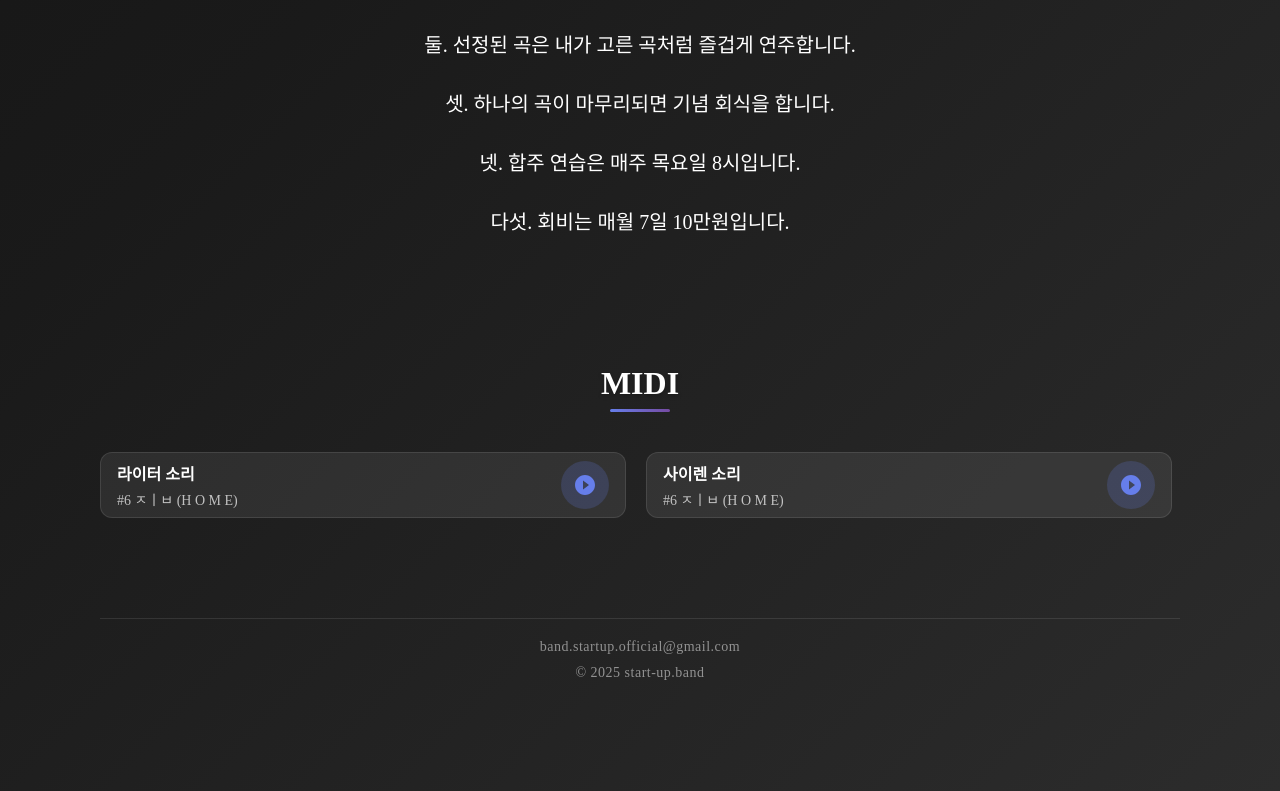
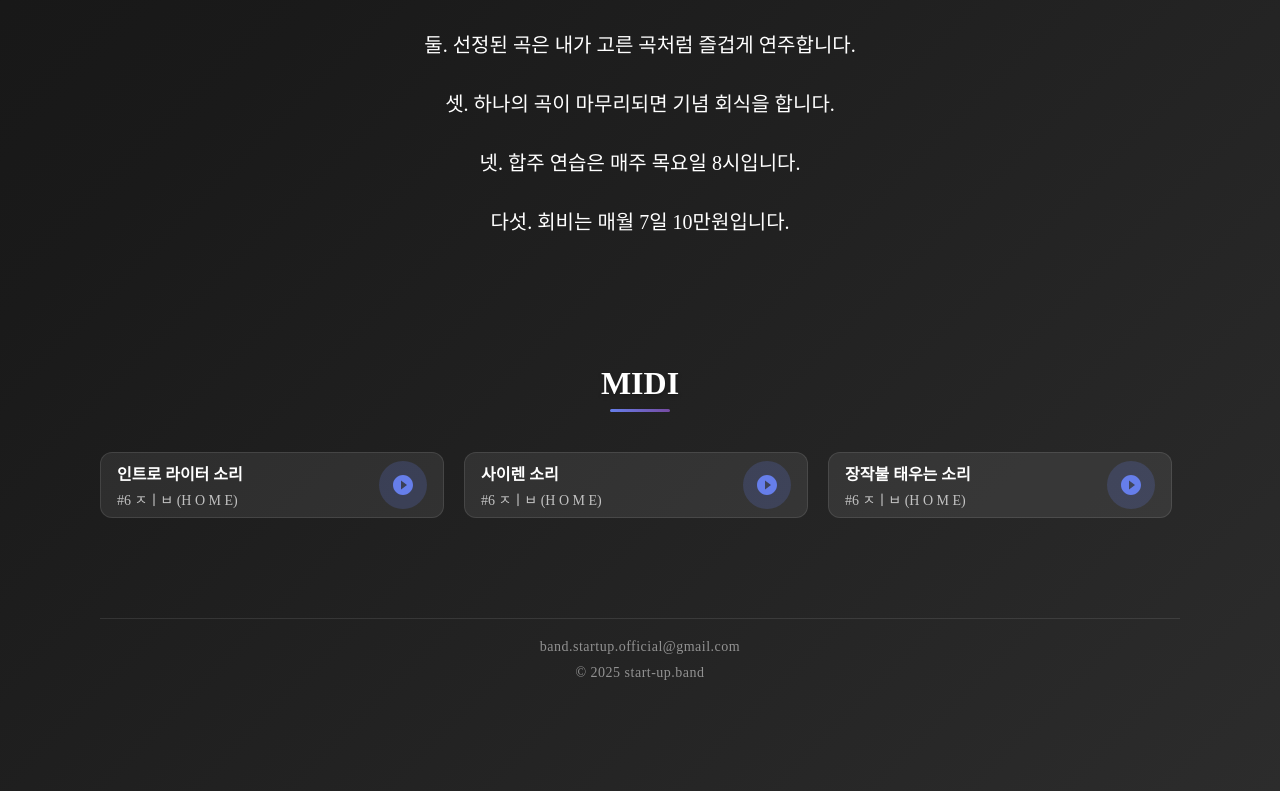
Before and after one commit to HelloMinchan/start-up, a React (Vite) app: page / in a window 1280 px wide. Shown: the part 4906-5697 px from the top of the page. Built offline with nearby package versions, Linux system fonts and the light colour scheme; a web font is replaced by a local one.

Commit message:
feat: #6 ㅈㅣㅂ (H O M E)

```diff
--- a/src/App.tsx
+++ b/src/App.tsx
@@ -5,6 +5,7 @@ import { LOGO_IMAGES, MEMBERS, TRACKS } from './assets'
 import ChristmasHatImg from './assets/christmas-hat.png'
 import LighterSound from './assets/sound/midi/lighter.mp3'
 import SirenSound from './assets/sound/midi/siren.mp3'
+import FirewoodSound from './assets/sound/midi/firewood.mp3'
 
 import Accordion from '@mui/material/Accordion'
 import AccordionSummary from '@mui/material/AccordionSummary'
@@ -342,7 +343,7 @@ function App() {
         <PracticeHistoryList style={{ marginTop: '50px', display: 'grid', gridTemplateColumns: 'repeat(auto-fit, minmax(250px, 1fr))', gap: '20px' }}>
           <PracticeHistoryItem key={'midi-lighter-sound'}>
             <PracticeInfo>
-              <PracticeWeek>라이터 소리</PracticeWeek>
+              <PracticeWeek>인트로 라이터 소리</PracticeWeek>
               <PracticeDate>#6 ㅈㅣㅂ (H O M E)</PracticeDate>
               {playingMember === `midi-lighter-sound` && (
                 <ProgressBarContainer>
@@ -371,6 +372,25 @@ function App() {
             </PracticeInfo>
             <PlayButton onClick={() => playSound(SirenSound, `midi-siren-sound`)}>
               {playingMember === `midi-siren-sound` ? (
+                <PauseCircleFilledIcon style={{ fontSize: '24px', color: '#667eea' }} />
+              ) : (
+                <PlayCircleFilledWhiteIcon style={{ fontSize: '24px', color: '#667eea' }} />
+              )}
+            </PlayButton>
+          </PracticeHistoryItem>
+
+          <PracticeHistoryItem key={'midi-firewood-sound'}>
+            <PracticeInfo>
+              <PracticeWeek>장작불 태우는 소리</PracticeWeek>
+              <PracticeDate>#6 ㅈㅣㅂ (H O M E)</PracticeDate>
+              {playingMember === `midi-firewood-sound` && (
+                <ProgressBarContainer>
+                  <ProgressBar style={{ width: `${progress}%` }} />
+                </ProgressBarContainer>
+              )}
+            </PracticeInfo>
+            <PlayButton onClick={() => playSound(FirewoodSound, `midi-firewood-sound`)}>
+              {playingMember === `midi-firewood-sound` ? (
                 <PauseCircleFilledIcon style={{ fontSize: '24px', color: '#667eea' }} />
               ) : (
                 <PlayCircleFilledWhiteIcon style={{ fontSize: '24px', color: '#667eea' }} />
```
Also changed, not shown: 2 other files (tests, documents, lock files or other folders).
